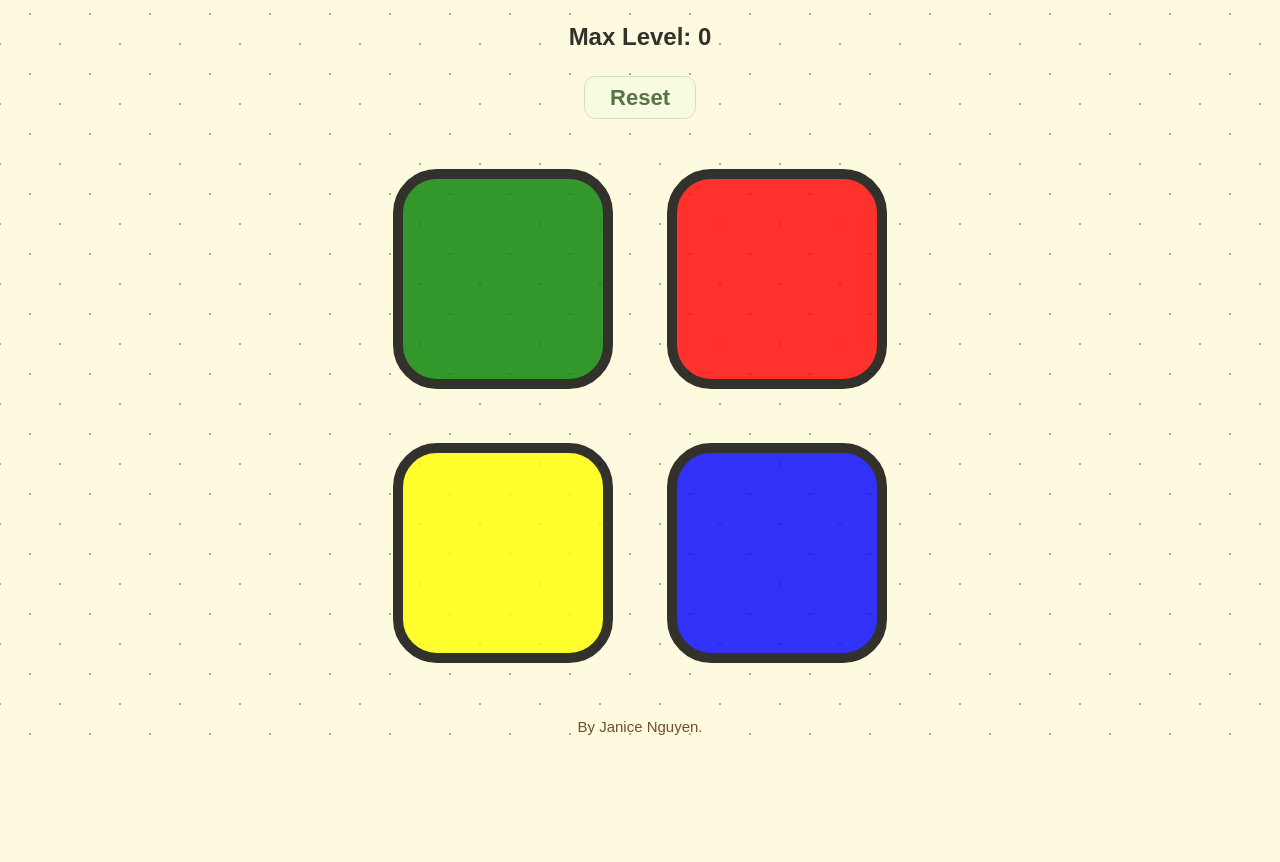
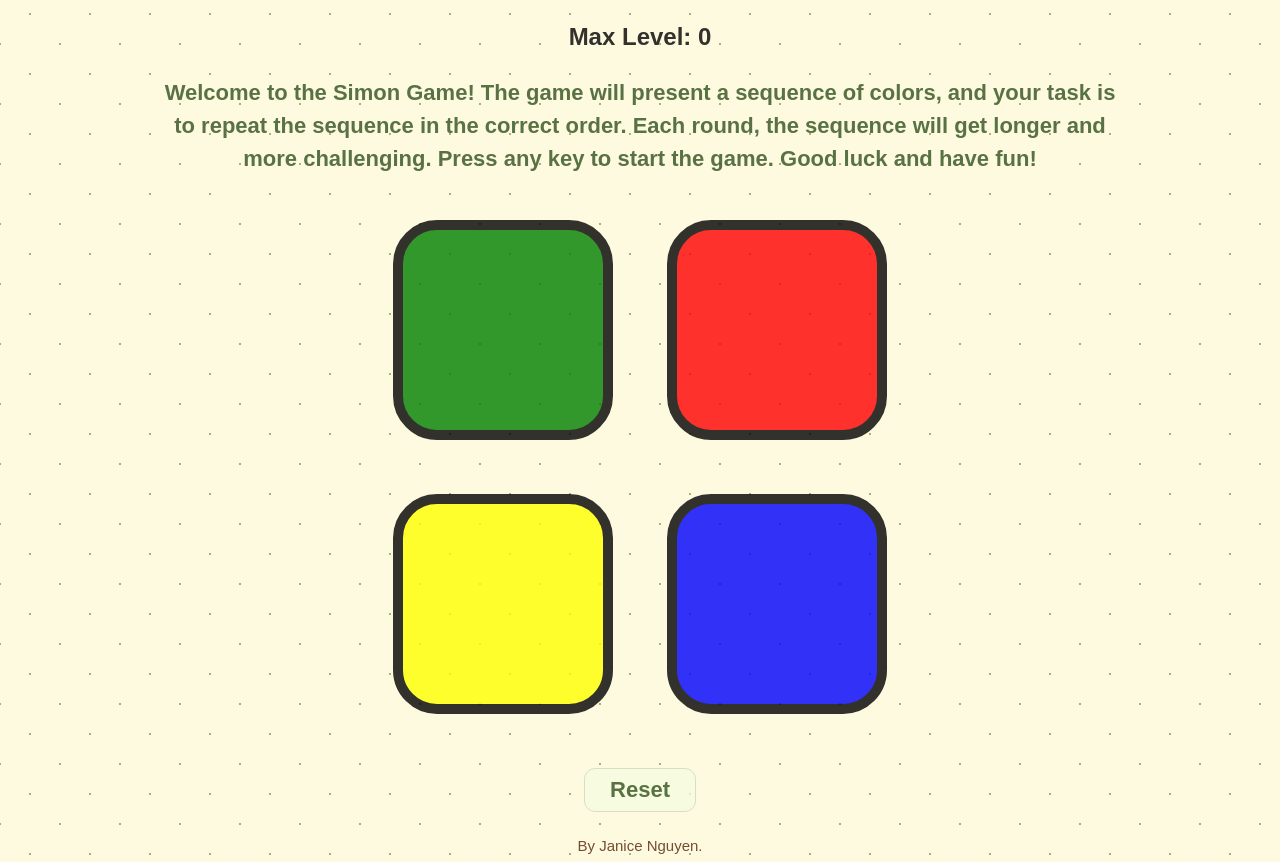
Before and after one commit to janicenguyen03/SimonGame, a plain HTML site: page index.html in a window 1280 px wide. Shown: the part 76-938 px from the top of the page. Before the commit the page ends 836 px from the top, so only its background shows below. Drawn offline with nearby package versions, Linux system fonts and the light colour scheme; a web font is replaced by a local one.

Commit message:
add instruction

```diff
--- a/index.html
+++ b/index.html
@@ -12,8 +12,12 @@
 <body>
   <h1 id="level-title">Press Any Key to Start</h1>
   <h2 id="max-level">Max Level: 0</h2>
-  <div class="reset-container">
-    <button class="btn-reset" role="button">Reset</button>
+
+  <div class="text">
+    <p id="instruction">
+      Welcome to the Simon Game! The game will present a sequence of colors, and your task is to repeat the sequence in the correct order.
+      Each round, the sequence will get longer and more challenging. Press any key to start the game. Good luck and have fun!
+    </p>
   </div>
 
   <div class="container">
@@ -41,6 +45,10 @@
 
   </div>
 
+  <div class="reset-container">
+    <button class="btn-reset" role="button">Reset</button>
+  </div>
+
   <script src="https://ajax.googleapis.com/ajax/libs/jquery/3.7.1/jquery.min.js"></script>
   <script src="game.js" charset="utf-8"></script>
 
--- a/styles.css
+++ b/styles.css
@@ -7,24 +7,39 @@ body {
   background-position: 0 0,30px 30px;
 }
 
+h1 {
+  font-family: 'Press Start 2P', sans-serif;
+  font-size: 3rem;
+  margin:  2%;
+  color: #532300;
+}
+
 h2 {
   font-family: 'Turret Road', sans-serif;
   margin:  2%;
   color: #000000;
 }
 
-footer {
-  color: #532300;
-  font-size: 15px;
+#instruction {
+  color: #31511E;
+  font-size: 22px;
+  font-weight: bold;
+  line-height: 1.5;
   margin: 2%;
   font-family: 'Turret Road', sans-serif;
 }
 
-#level-title {
-  font-family: 'Press Start 2P', sans-serif;
-  font-size: 3rem;
-  margin:  2%;
+footer {
   color: #532300;
+  font-size: 15px;
+  margin: 0.5%;
+  font-family: 'Turret Road', sans-serif;
+}
+
+.text {
+  display: block;
+  width: 80%;
+  margin: auto;
 }
 
 .container {
```
